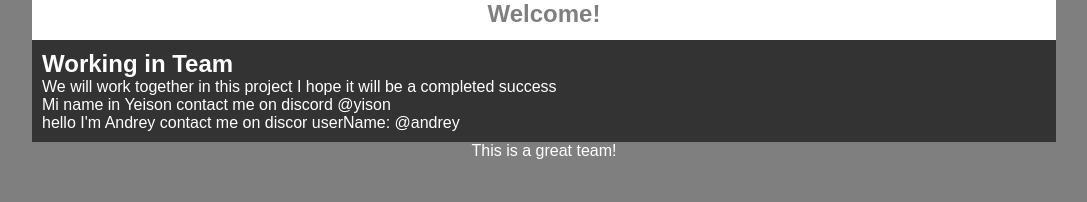
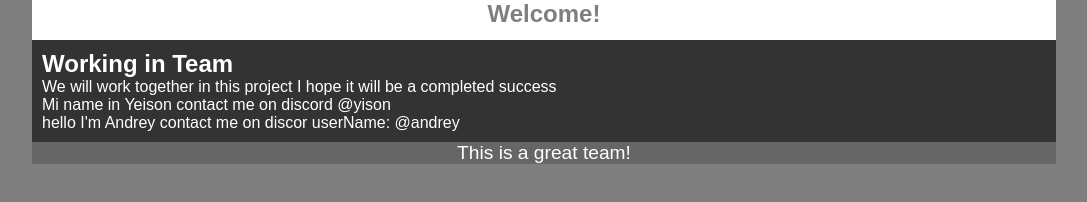
Before and after one commit to YeisonAndreyLC/Git-and-GitHub, a plain HTML site: page index.html in a window 1280 px wide. Shown: the whole page, without its empty margins (96-1183 px from the left). Drawn offline with Linux system fonts and the light colour scheme.

Commit message:
correcting error

```diff
--- a/style.css
+++ b/style.css
@@ -35,7 +35,7 @@ header{
     color: rgba(0,0,0,0.50);
     text-align: center;
 }
-/* footer{
+footer{
     width:80%;
     heigth:30px;
     font-size: 1.2em;
```
